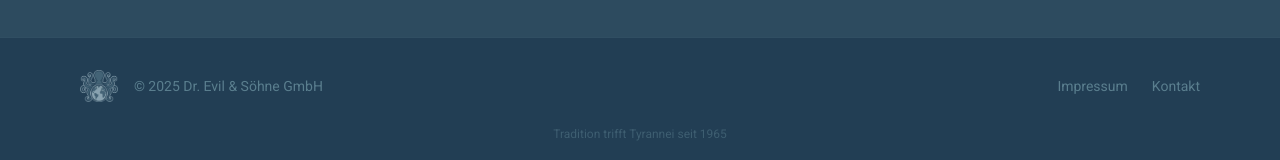
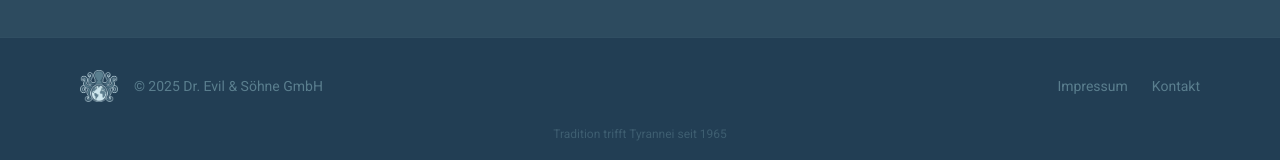
Before and after one commit to vanderseb/mein-erstes-projekt, a Nuxt app: page / in a window 1280 px wide. Shown: the part 2946-3106 px from the top of the page. Built offline with nearby package versions, Linux system fonts and the light colour scheme; a web font is replaced by a local one.

Commit message:
Delete comments

```diff
--- a/app/components/AppHeader.vue
+++ b/app/components/AppHeader.vue
@@ -12,7 +12,7 @@ const mobileMenuOpen = ref(false)
 </script>
 
 <template>
-  <header class="sticky top-0 z-50 bg-[#223E54] border-b border-evil-light/20">
+  <header class="sticky top-0 z-50 bg-evil-dark border-b border-evil-light/20">
     <nav class="max-w-6xl mx-auto px-4 py-4 flex items-center justify-between">
 
       <!-- Logo -->
--- a/app/layouts/default.vue
+++ b/app/layouts/default.vue
@@ -20,7 +20,7 @@
             <img
               src="/design/assets/logo/Logo_Icon_dunkler_Hintergrund.png"
               alt="Dr. Evil & Söhne"
-              class="h-8 w-auto opacity-60"
+              class="h-8 w-auto"
             />
             <p class="text-evil-mid text-sm">
               &copy; {{ new Date().getFullYear() }} Dr. Evil & Söhne GmbH
```
Also changed, not shown: nuxt.config.ts (line endings or trailing spaces).
